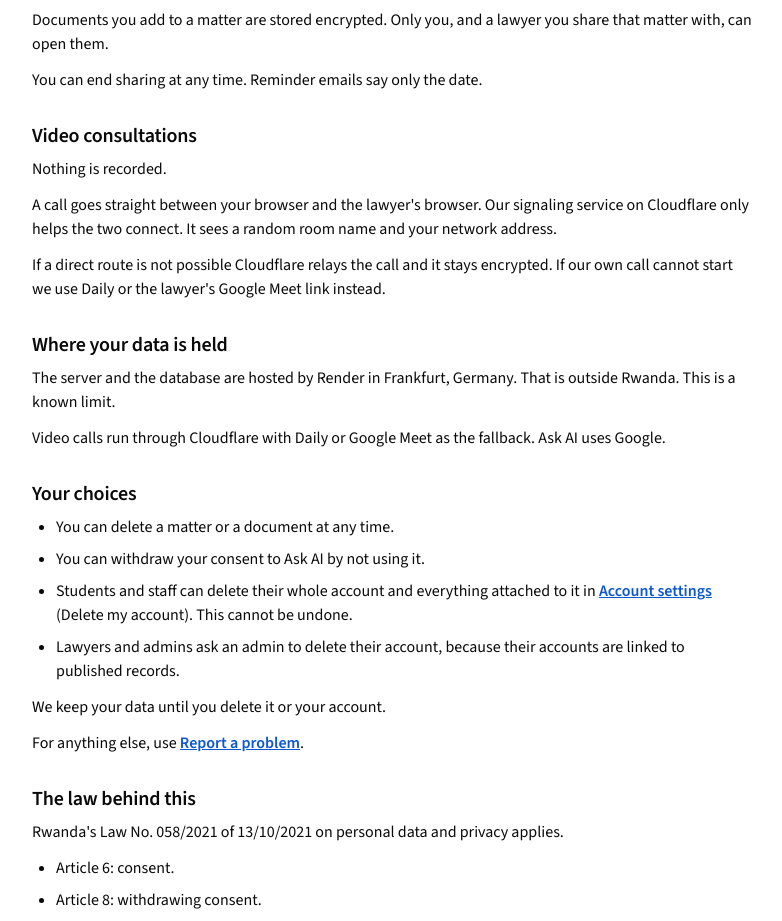
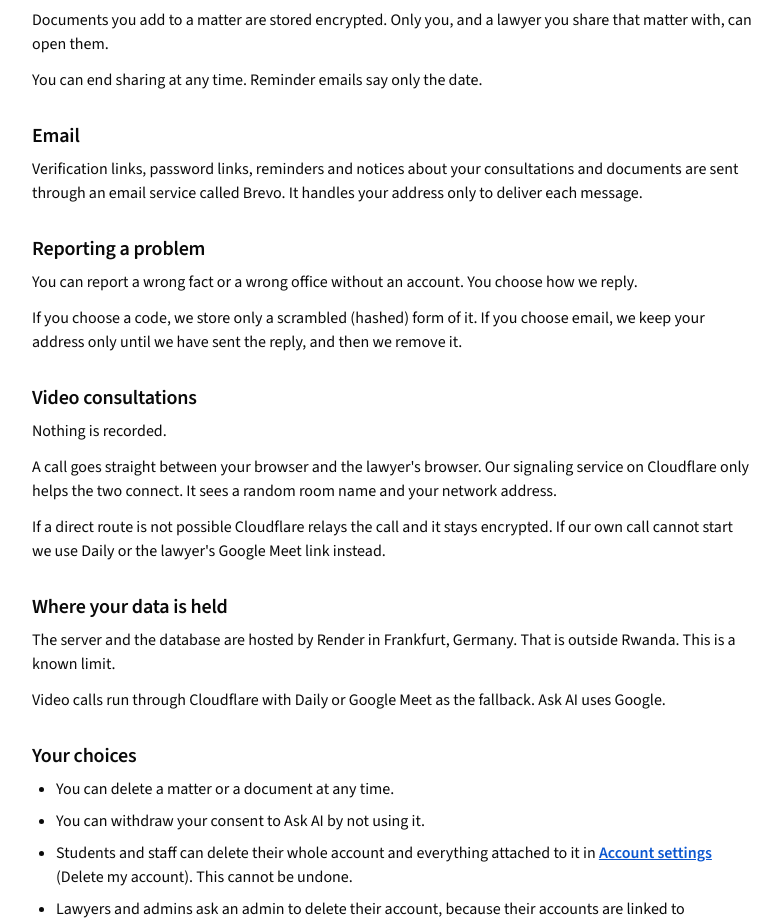
Before and after one commit to EliseJulio/ALU-Legal-Companion, a React (Vite) app in the folder client/: page /privacy in a window 1280 px wide. Shown: the part 906-1827 px from the top of the page, without its empty margins (16-798 px from the left). Built offline with nearby package versions, Linux system fonts and the light colour scheme; no server answers.

Commit message:
Say on the Privacy page how email and report replies are handled

```diff
--- a/client/src/pages/Privacy.jsx
+++ b/client/src/pages/Privacy.jsx
@@ -47,6 +47,21 @@ export default function Privacy() {
       <Section id="documents" title="Documents, sharing and reminders">
         <p>Documents you add to a matter are stored encrypted. Only you, and a lawyer you share that matter with, can open them.</p>
         <p>You can end sharing at any time. Reminder emails say only the date.</p>
+      </Section>
+
+      <Section id="email" title="Email">
+        <p>
+          Verification links, password links, reminders and notices about your consultations and documents are sent through an
+          email service called Brevo. It handles your address only to deliver each message.
+        </p>
+      </Section>
+
+      <Section id="reports" title="Reporting a problem">
+        <p>You can report a wrong fact or a wrong office without an account. You choose how we reply.</p>
+        <p>
+          If you choose a code, we store only a scrambled (hashed) form of it. If you choose email, we keep your address only
+          until we have sent the reply, and then we remove it.
+        </p>
       </Section>
 
       <Section id="video" title="Video consultations">
```
